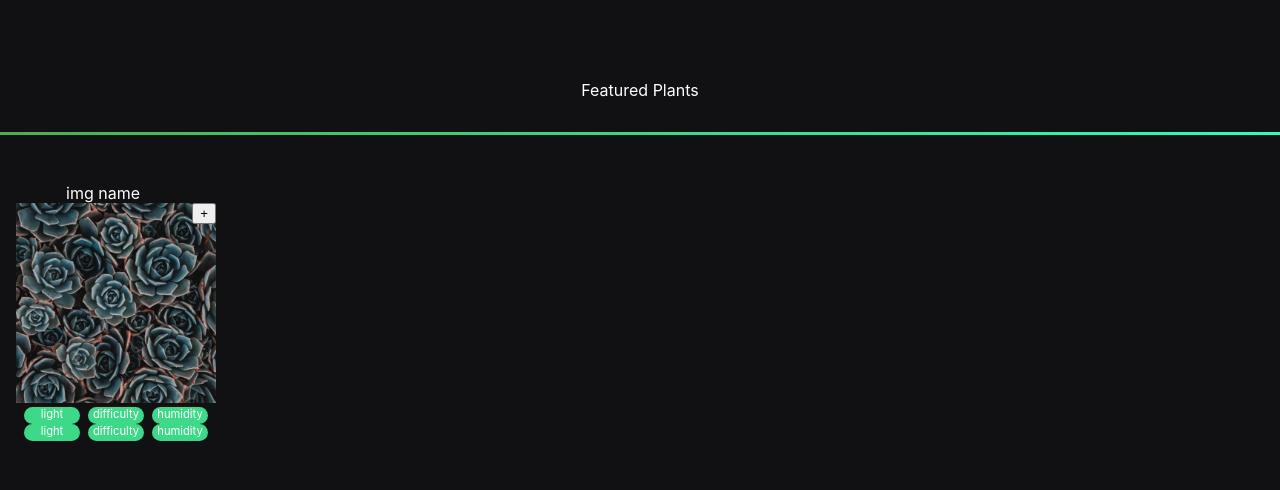
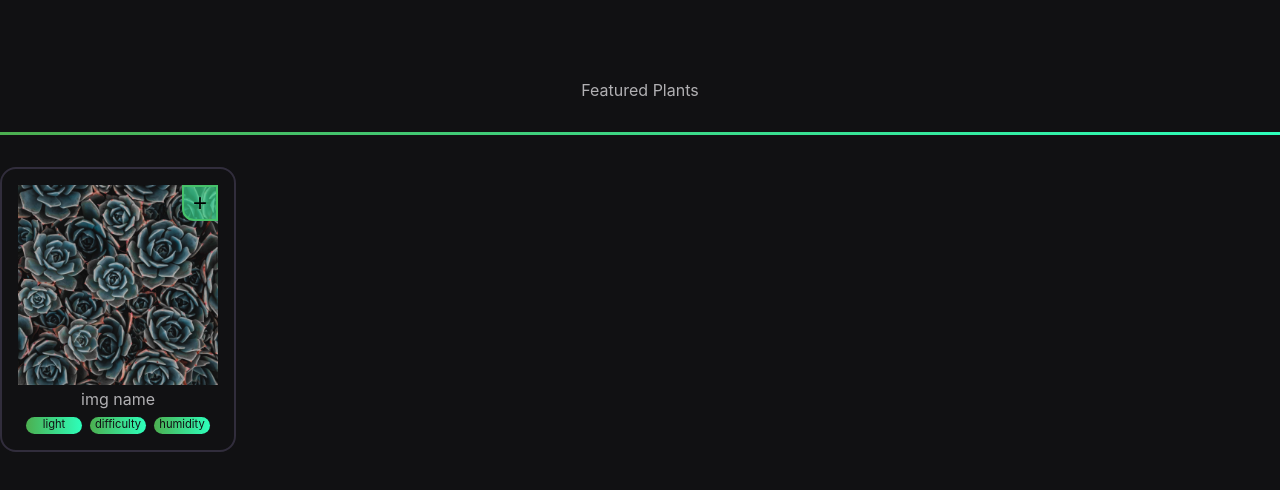
Before and after one commit to tyannarae/plantTracker, a React (Create React App) app: page /collections in a window 1280 px wide. Shown: the top 490 px of the page. Built offline with nearby package versions, Linux system fonts and the light colour scheme.

Commit message:
hover effects added

```diff
--- a/src/components/shared/plantCard.tsx
+++ b/src/components/shared/plantCard.tsx
@@ -5,15 +5,12 @@ import "../../styles/components/plantCard.scss";
 const PlantCard = () => {
   return (
     <div className="plantCardContainer">
-      <div className="plantCommonName">img name</div>
       <div className="plantCardDetails">
         <button className="expand">+</button>
         <img src={testImg} className="plantImage" alt="testing" />
       </div>
+      <div className="plantCommonName">img name</div>
       <div className="tags">
-        <div className="light tag">light</div>
-        <div className="difficultyLevel tag">difficulty</div>
-        <div className="humidity tag">humidity</div>
         <div className="light tag">light</div>
         <div className="difficultyLevel tag">difficulty</div>
         <div className="humidity tag">humidity</div>
--- a/src/styles/components/navBar.scss
+++ b/src/styles/components/navBar.scss
@@ -15,6 +15,9 @@
   border-bottom-left-radius: 8px;
   background-image: linear-gradient(90deg, $lightGreen, $teal);
   padding: 0 22px 0 18px;
+}
+.searchButton:hover {
+  background-image: linear-gradient(90deg, $teal, $lightGreen);
 }
 
 .searchBar {
@@ -60,6 +63,9 @@
   height: 3.5em;
   background-image: linear-gradient(90deg, $lightGreen, $teal);
 }
+.collectionsButton:hover {
+  background-image: linear-gradient(90deg, $teal, $lightGreen);
+}
 
 .searchIcon {
   width: 2em;
@@ -80,6 +86,11 @@
       .logoImg {
         height: 3em;
       }
+    }
+    .logo:hover {
+      background: $yellow;
+      border-radius: 50px;
+      box-shadow: 0 0 27px #ffeb3b, inset 0 0 8px #ffeb3b;
     }
 
     .searchForm {
--- a/src/styles/components/plantCard.scss
+++ b/src/styles/components/plantCard.scss
@@ -1,5 +1,7 @@
 @import "../global/colors.scss";
 .plantCardContainer {
+  border: 2px solid #312d3c;
+  border-radius: 1em;
   padding: 1em;
   width: 12.5em;
 }
@@ -10,12 +12,25 @@
   grid-area: plantCardDetails;
   display: inline-block;
   position: relative;
+  .expand {
+    background-color: #3ae2949e;
+    outline: 0;
+    width: 1.5em;
+    height: 1.5em;
+    font-size: 1.5em;
+    border: 2px solid #46c26a;
+    border-bottom-left-radius: 0.5em;
+    position: absolute;
+    top: 0;
+    right: 0;
+  }
+  .expand:hover {
+    background-color: $lightYellow;
+    border: $lightYellow;
+  }
 }
 .plantCommonName {
-  width: 50%;
-  margin-right: auto;
-  margin-left: auto;
-  grid-area: plantCommonName;
+  text-align: center;
 }
 
 .plantImage {
@@ -24,17 +39,21 @@
   object-fit: cover;
 }
 .tags {
+  padding-top: 0.5em;
   flex-wrap: wrap;
   display: flex;
 }
 .tag {
+  color: $black;
   width: 5em;
-
-  background-color: #3dd988;
+  background-image: linear-gradient(90deg, $lightGreen, $teal);
   border-radius: 2em;
   height: 1.5em;
   font-size: 0.7em;
   text-align: center;
+}
+.tag:hover {
+  background-image: linear-gradient(90deg, $teal, $lightGreen);
 }
 .light {
   margin-left: auto;
@@ -49,8 +68,3 @@
   margin-right: auto;
   grid-area: tag;
 }
-.expand {
-  position: absolute;
-  top: 0;
-  right: 0;
-}
--- a/src/styles/global/colors.scss
+++ b/src/styles/global/colors.scss
@@ -1,5 +1,6 @@
 $yellow: #fff902;
+$lightYellow: #ffeb3b5c;
 $lightGreen: #4caf50;
 $black: #111113;
-$white: white;
+$white: #b1b0b3;
 $teal: #2dffbb;
```
